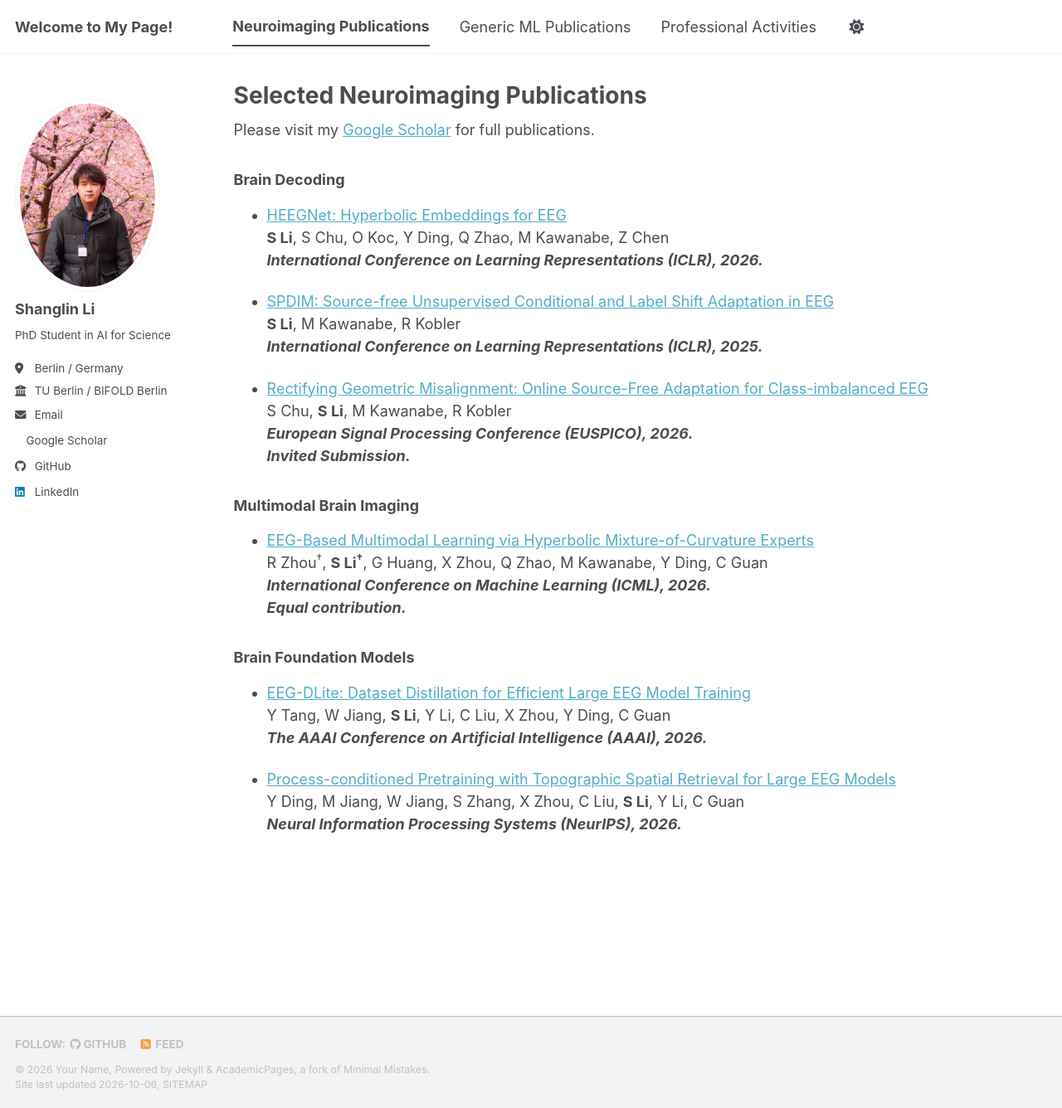
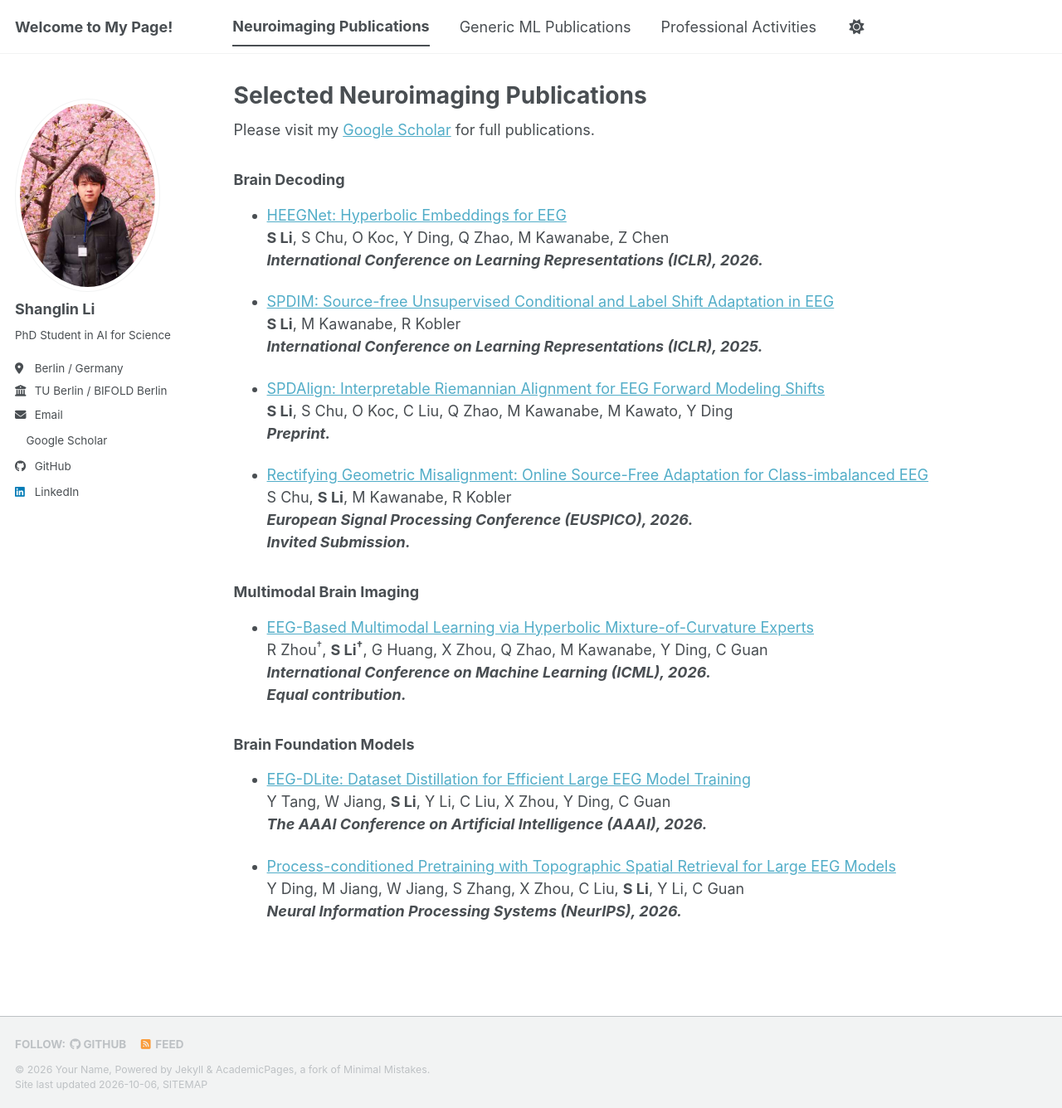
Before and after one commit to fightlesliefigt/fightlesliefigt.github.io, a Jekyll site: the page built from _pages/publications.html, in a window 1280 px wide and 1336 px high. Shown: the whole window at 83% size. Built offline with Jekyll 4.4.1, drawn with Linux system fonts in a browser that asks for light colours; a style sheet for code colours, icons or effects is not loaded.

Commit message:
Update publications.html

```diff
--- a/_pages/publications.html
+++ b/_pages/publications.html
@@ -24,6 +24,15 @@ Please visit my <a href="https://scholar.google.com/citations?user=ZfbvnHkAAAAJ"
 <i><b>International Conference on  Learning Representations (ICLR), 2025.</b></i>
 </p></li>
 </ul>
+
+<ul>
+<li><p>
+<a href="https://arxiv.org/abs/2610.06315">SPDAlign: Interpretable Riemannian Alignment for EEG Forward Modeling Shifts</a><br />
+<b>S Li</b>,  S Chu, O Koc, C Liu, Q Zhao, M Kawanabe, M Kawato, Y Ding<br />
+<i><b>Preprint.</b></i>
+</p></li>
+</ul>
+
 
 <ul>
 <li><p>
```
